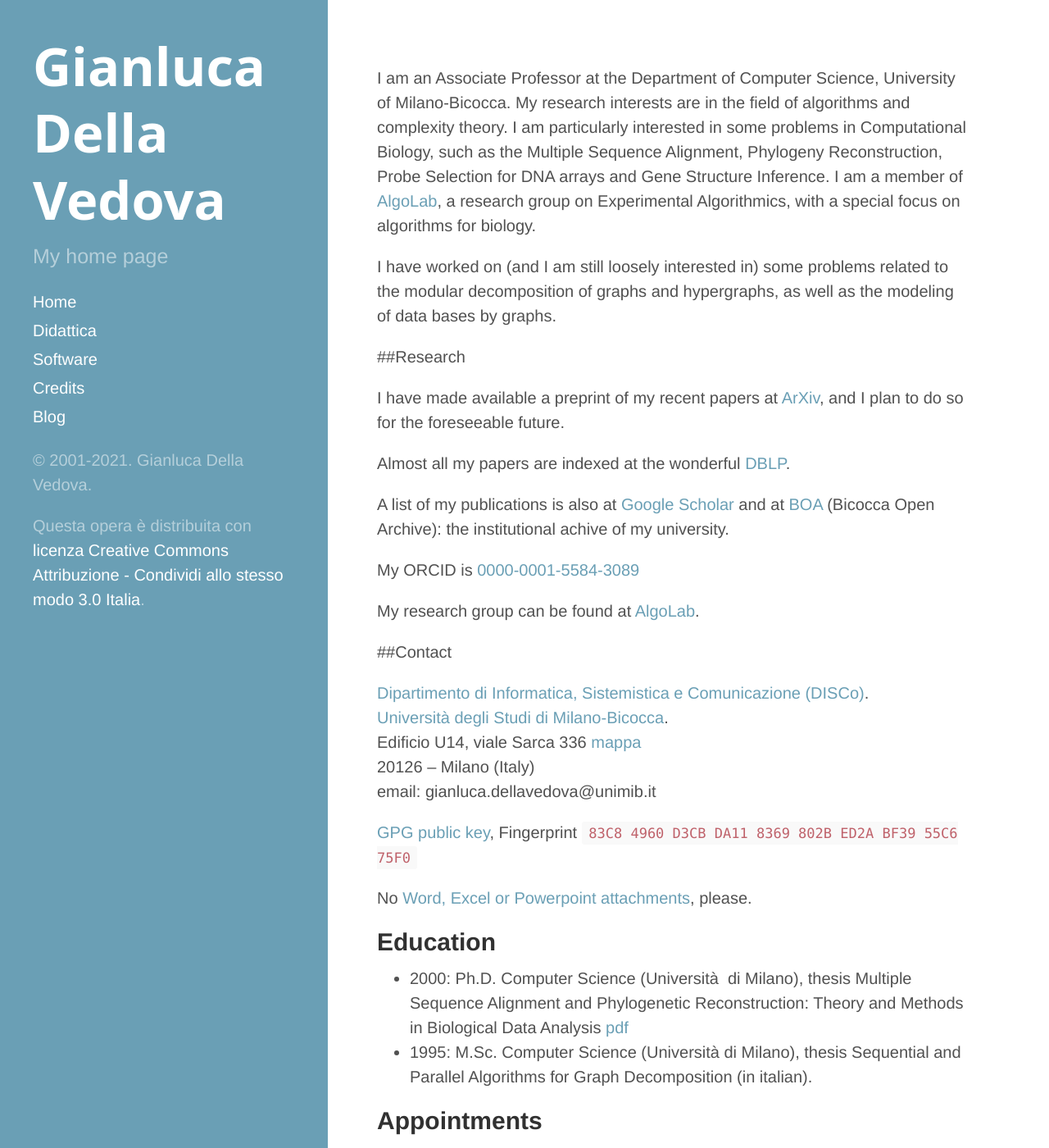
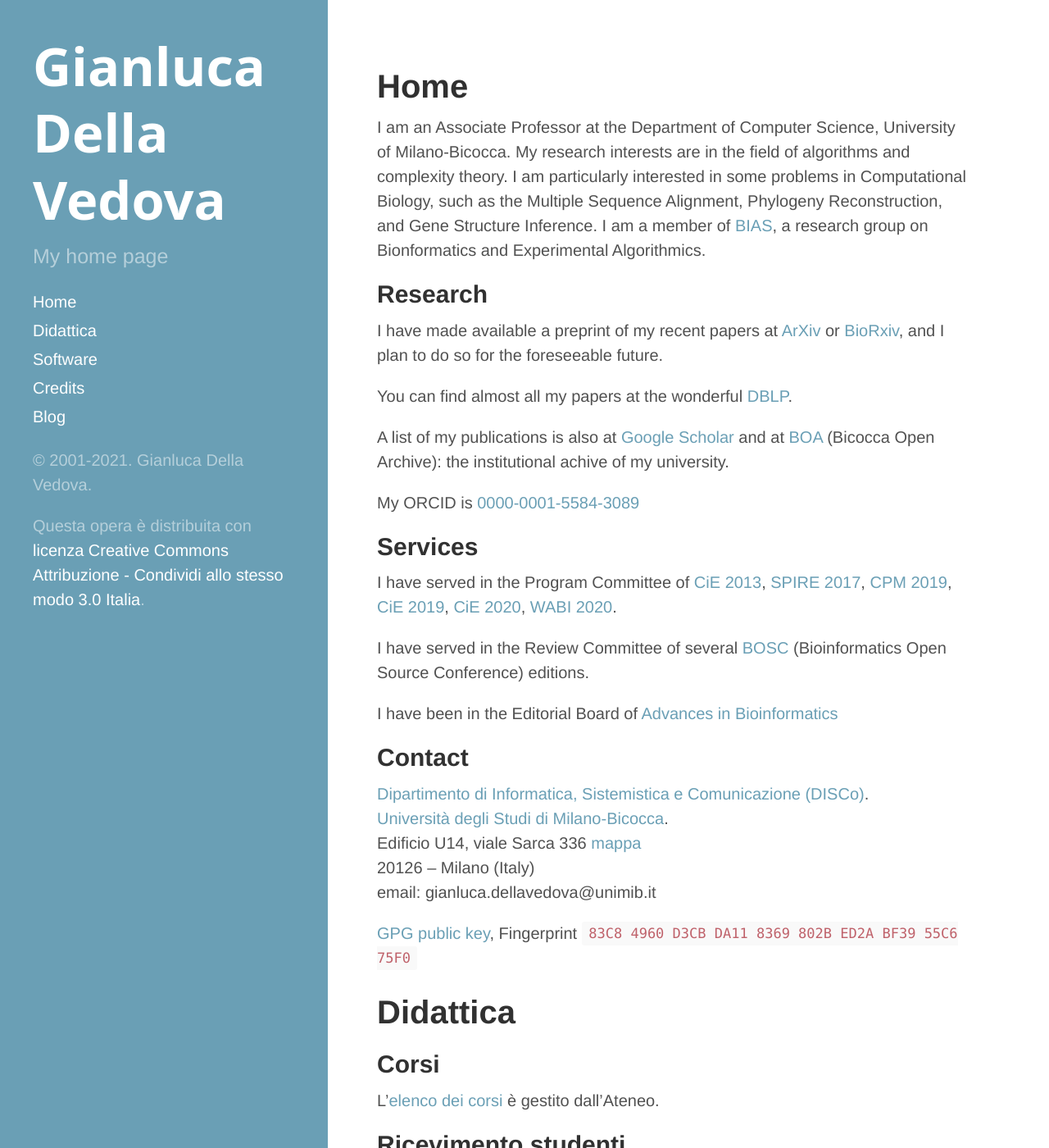
Before and after one commit to gdv/gianluca.dellavedova.org, a Jekyll site: the page built from index.md, in a window 1280 px wide and 1400 px high. Shown: the whole window at 82% size. Built offline with Jekyll 4.4.1, drawn with Linux system fonts in a browser that asks for light colours; some of the changed text lies outside the part shown.

Commit message:
single page

```diff
--- a/index.html
+++ /dev/null
@@ -1 +0,0 @@
-<!DOCTYPE html><html>  <head>    <meta charset="utf-8" />    <title>Hello from Cloudflare Pages</title>  </head>  <body>    <h1>Hello from Cloudflare Pages</h1>  </body></html>
--- a/index.md
+++ b/index.md
@@ -7,23 +7,19 @@
 University of Milano-Bicocca. My research interests are in the field
 of algorithms and complexity theory. I am particularly interested in
 some problems in Computational Biology, such as the Multiple Sequence
-Alignment, Phylogeny Reconstruction, Probe Selection for DNA arrays
+Alignment, Phylogeny Reconstruction,
 and Gene Structure Inference. I am a member of
-[AlgoLab](http://algolab.eu/), a research
-group on Experimental Algorithmics, with a special focus on algorithms
-for biology.
+[BIAS](http://algolab.eu/), a research
+group on Bionformatics and Experimental Algorithmics.
 
-I have worked on (and I am still loosely interested in) some problems
-related to the modular decomposition of graphs and hypergraphs, as
-well as the modeling of data bases by graphs.
 
-##Research
+## Research
 
 I have made available a preprint of my recent papers at
-[ArXiv](http://arxiv.org/a/dellavedova_g_1), and I plan to do so for
+[ArXiv](http://arxiv.org/a/dellavedova_g_1) or [BioRxiv](https://www.biorxiv.org/search/author1%3AGianluca%2BDella%2BVedova), and I plan to do so for
 the foreseeable future.
 
-Almost all my papers are indexed at the wonderful
+You can find almost all my papers at the wonderful
 [DBLP](http://dblp.org/pers/hc/v/Vedova:Gianluca_Della.html).
 
 A list of my publications is also at
@@ -36,9 +32,26 @@
 My ORCID is
 [0000-0001-5584-3089](http://orcid.org/0000-0001-5584-3089)
 
-My research group can be found at [AlgoLab](http://www.algolab.eu).
+## Services
 
-##Contact
+
+I have served in the Program Committee of
+[CiE 2013](http://cie2013.disco.unimib.it/),
+[SPIRE 2017](http://pages.di.unipi.it/spire2017/),
+[CPM 2019](http://cpm2019.di.unipi.it/),
+[CiE 2019](https://community.dur.ac.uk/cie.2019/),
+[CiE 2020](https://cie2020.wordpress.com/),
+[WABI 2020](http://algo2020.di.unipi.it/WABI2020/).
+
+I have served in the Review Committee of several
+[BOSC](https://www.open-bio.org/events/bosc/) (Bioinformatics Open Source
+Conference) editions.
+
+
+I have been in the Editorial Board of [Advances in Bioinformatics](http://www.hindawi.com/journals/abi/)
+
+
+## Contact
 
 [Dipartimento di Informatica, Sistemistica e Comunicazione (DISCo)](http://www.disco.unimib.it).
 [Università degli Studi di Milano-Bicocca](http://www.unimib.it).
@@ -47,27 +60,40 @@
 20126 – Milano (Italy)
 email: gianluca.dellavedova@unimib.it
 
-[GPG public key](http://keyserver.linux.it/pks/lookup?op=get&amp;fingerprint=on&amp;search=0xED2ABF3955C675F0),
+[GPG public key](http://keys.gnupg.net/pks/lookup?op=get&search=0xED2ABF3955C675F0),
 Fingerprint `83C8 4960 D3CB DA11 8369 802B ED2A BF39 55C6 75F0`
 
-No [Word, Excel or Powerpoint attachments](http://www.fsf.org/philosophy/no-word-attachments.html), please.
+#  Didattica
 
-## Education
+## Corsi
 
-*     2000: Ph.D. Computer Science (Universit&agrave;&nbsp; di Milano), thesis
-  Multiple Sequence Alignment and Phylogenetic Reconstruction: Theory and
-  Methods in Biological Data Analysis [pdf](http://www.statistica.unimib.it/%7Edellavedova/papers/thesis.pdf)
-*     1995: M.Sc. Computer Science (Università di Milano), thesis Sequential and Parallel Algorithms for Graph Decomposition (in italian).
+L'[elenco dei corsi](https://www.unimib.it/gianluca-della-vedova) è gestito dall'Ateneo.
 
 
-## Appointments
+## Ricevimento studenti
 
-*    2005 - current: Associate Professor, Università degli Studi di Milano-Bicocca
-*    2001 - 2005: Assistant Professor, Università degli Studi di Milano-Bicocca
-
-## Services
+Il ricevimento studenti è su appuntamento (per email)
 
 
-I am in the Program Committee of [Cie 2013](http://cie2013.disco.unimib.it/).
+[Dipartimento di Informatica, Sistemistica
+e Comunicazione (DISCo)](http://www.disco.unimib.it).
+[Università degli Studi di Milano-Bicocca](http://www.unimib.it)
 
-I am in the Organizing Commitee of [SAS Campus 2011](http://www.sas.com/offices/europe/italy/eventi/112211/index.html)
+Edificio U14, viale Sarca 336
+[(mappa)](https://www.openstreetmap.org/note/236583)
+20126 - Milano
+Stanza: U14-2041 (secondo piano, corridoio a sinistra)
+
+
+email:
+[gianluca.dellavedova@unimib.it](mailto://gianluca.dellavedova@unimib.it)
+Non gradisco ricevere allegati [Word, Excel o PowerPoint](http://www.fsf.org/philosophy/no-word-attachments.html).
+
+## Tesi e Stage
+
+Le proposte attualmente disponibili sono nella sezione dedicata del
+[Laboratorio di Bioinformatica e Algoritmica Sperimentale](http://algolab.eu/category/stage/).
+
+Sono sempre attivamente interessato a nuove proposte nell'ambito
+dell'Open Source, specialmente per scopi scientifici. In questo caso è
+meglio mandarmi una breve proposta per email.
```
Also changed, not shown: other parts of index.md (+1 -1 lines).
